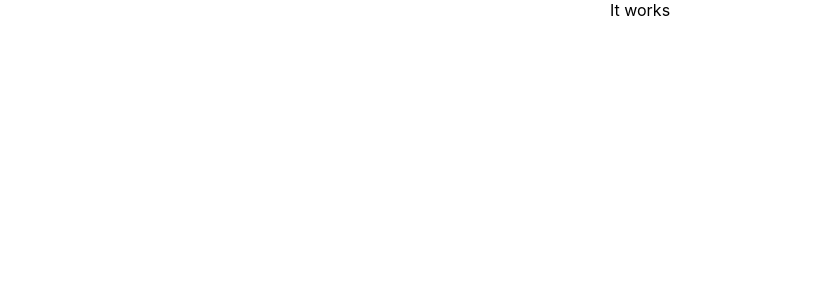
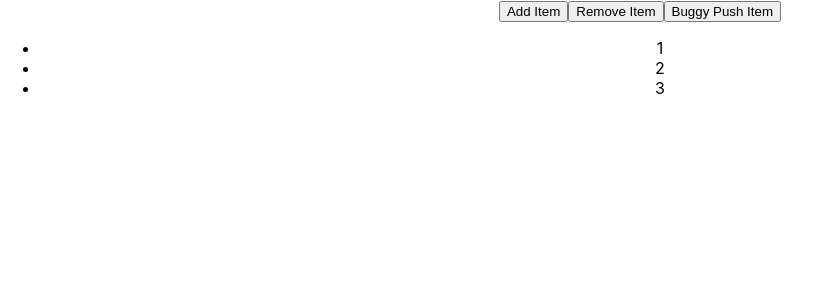
Before and after one commit to WelshDan/class-components-challenge, a React (Create React App) app in the folder my-app/: page / in a window 1280 px wide. Shown: the top 300 px of the page, without its empty margins (0-821 px from the left). Built offline with nearby package versions, Linux system fonts and the light colour scheme.

Commit message:
Hooks, state with arrays

```diff
--- a/my-app/src/components/UseStateWithArrays.js
+++ b/my-app/src/components/UseStateWithArrays.js
@@ -1,11 +1,38 @@
-import React from 'react'
+import React, {useState} from 'react'
 
 function UseStateWithArrays() {
-  return (
-    <div>
-        It works
-    </div>
-  )
+    const [nums, setNums] = useState([1,2,3]);
+    const addNums = () => {
+        setNums([...nums, nums.length + 1]);
+    }
+    const removeNum = () => {
+        setNums(
+            nums.filter((item, idx) => {
+                return idx !== nums.length -1;
+            })
+        )
+    }
+    const buggyPushNums = () => {
+        nums.push(nums.length + 1);
+        setNums(nums);
+        console.log(nums);
+    }
+    return (
+        <div>
+            <button onClick={addNums}>
+                Add Item
+            </button>
+            <button onClick={removeNum}>
+                Remove Item
+            </button>
+            <button onClick={buggyPushNums}>
+                Buggy Push Item
+            </button>
+            <ul>
+                {nums.map(num => <li key={num}>{num}</li>)}
+            </ul>
+        </div>
+    )
 }
 
 export default UseStateWithArrays
```
